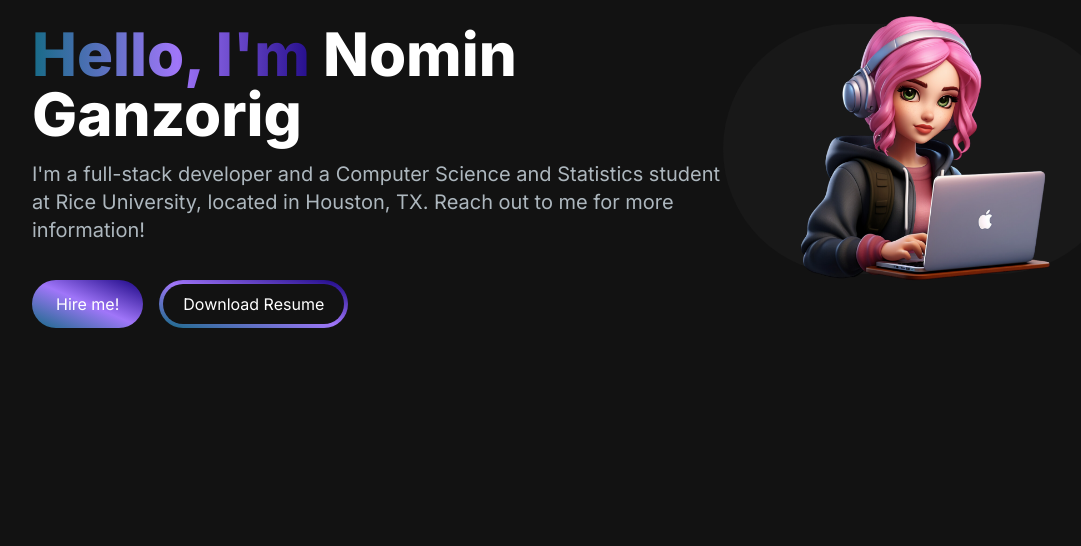
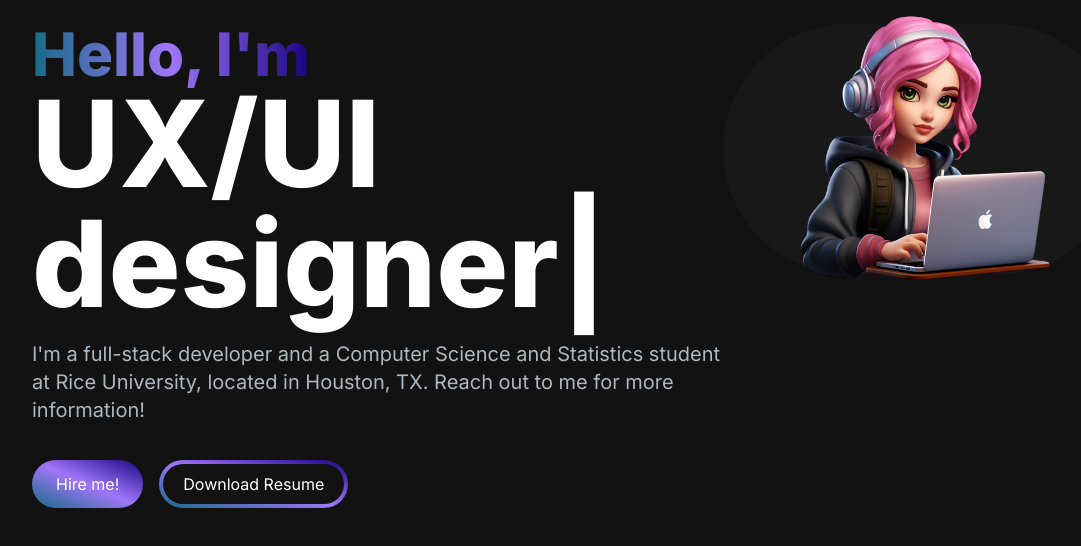
Before and after one commit to nemokyu/portfolio-website, a Next.js app: page / in a window 1280 px wide. Shown: the top 546 px of the page, without its empty margins (16-1097 px from the left). Built offline with nearby package versions, Linux system fonts and the light colour scheme.

Commit message:
added animation to hero section

```diff
--- a/src/app/components/Hero.jsx
+++ b/src/app/components/Hero.jsx
@@ -1,5 +1,7 @@
+"use client"
 import React from 'react';
 import Image from 'next/image';
+import { TypeAnimation } from 'react-type-animation';
 
 const Hero = () => {
   return (
@@ -10,7 +12,22 @@
                    <span className='text-transparent bg-clip-text bg-gradient-to-r from-[#176B87] via-[#A076F9] to-[#190482]'>
                     Hello, I'm {" "}
                    </span>
-                    Nomin Ganzorig
+                   <TypeAnimation
+                    sequence={[
+                      'Nomin',
+                      1000,
+                      'Web Developer',
+                      1000,
+                      'UX/UI designer',
+                      1000,
+                      'Mobile Developer',
+                      1000
+                    ]}ß
+                      wrapper="span"
+                      speed={50}
+                      style={{ fontSize: '2em', display: 'inline-block' }}
+                      repeat={Infinity}
+                    />
                 </h1>
                 <p className='text-[#ADB7BE] text-lg sm:text-lg lg:text-xl mb-6'>
                     I'm a full-stack developer and a Computer Science and Statistics student
```
Also changed, not shown: package.json (+5 -4 lines), 1 other file (tests, documents, lock files or other folders).
